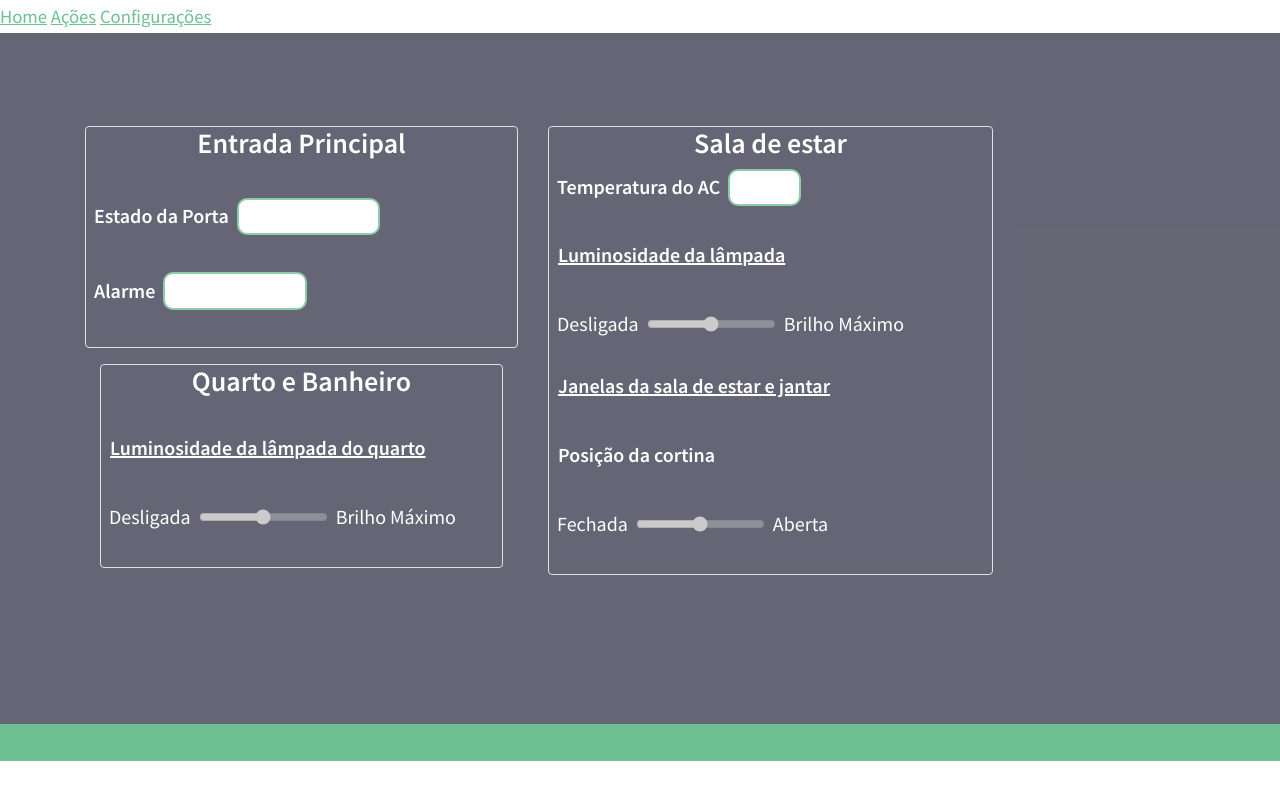
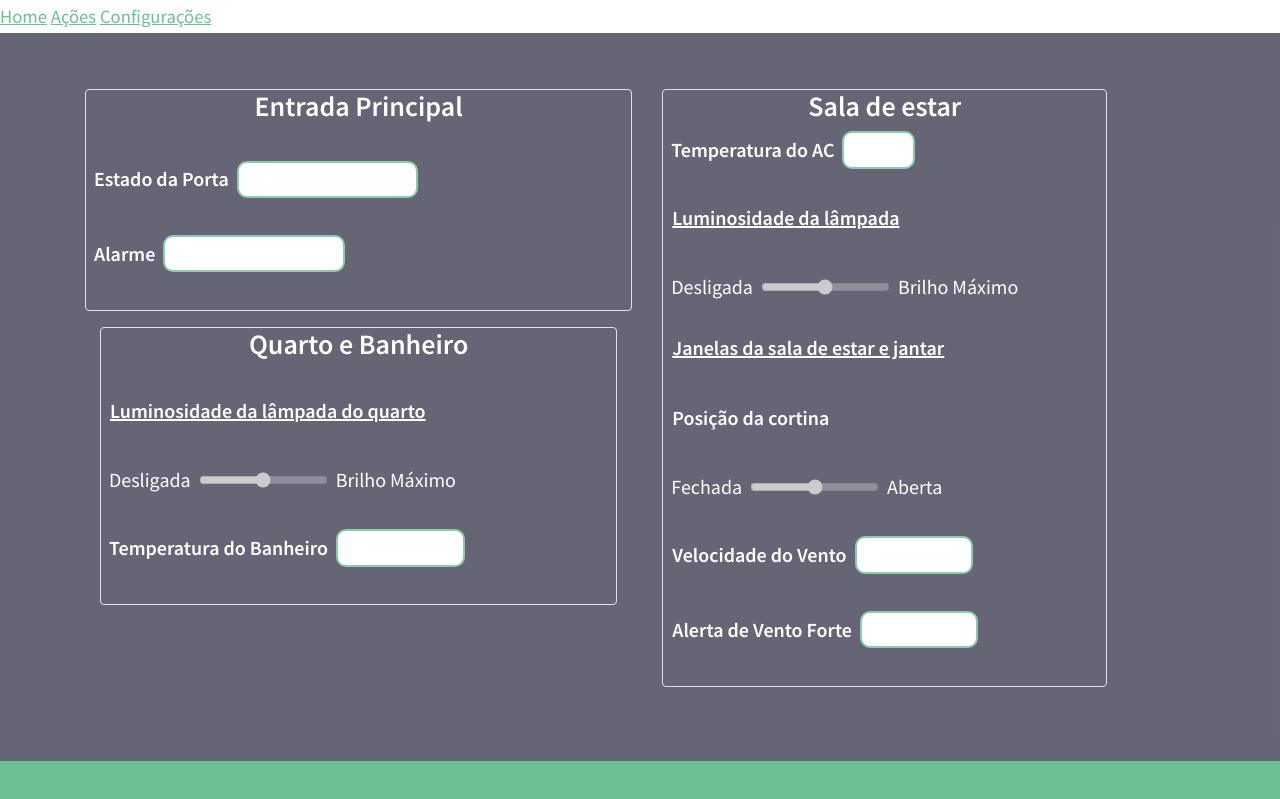
Before and after one commit to felipe-tavares/projeto_automacao_supervisao, a plain HTML site: page projeto_automacao_supervisao/web/monitor.html in a window 1280 px wide. Shown: the part 29-828 px from the top of the page. Before the commit the page ends 800 px from the top, so only its background shows below. Drawn offline with nearby package versions, Linux system fonts and the light colour scheme.

Commit message:
continuação-pages

```diff
--- a/projeto_automacao_supervisao/web/assets/css/main.css
+++ b/projeto_automacao_supervisao/web/assets/css/main.css
@@ -400,8 +400,6 @@
 		#banner .monitor{
 			position: relative;
 			z-index: 10005;
-			padding-top: 2em;
-			margin-bottom: 6em;
 		}
 
 
--- a/projeto_automacao_supervisao/web/monitor.html
+++ b/projeto_automacao_supervisao/web/monitor.html
@@ -64,6 +64,11 @@
                                         <label class="h5 ml-2">Brilho Máximo</label>
                                     </form>
 
+                                    <form class="form-inline">
+                                        <label class="h5 font-weight-bold ml-2">Temperatura do Banheiro</label>
+                                        <input type="text" class="col-md-3 ml-2" class="form-control-plaintext" id="tempBanheiro" disabled>
+                                    </form>
+
                                 </div>
 
                             </div>
@@ -103,6 +108,17 @@
                                                 <label class="h5 ml-2">Aberta</label>
                                             </form>
 
+
+                                            <form class="row form-inline">
+                                                <label class="h5 font-weight-bold ml-4">Velocidade do Vento</label>
+                                                <input type="text" class="col-md-3 ml-2" class="form-control-plaintext" id="velocidadeVento" disabled>
+                                            </form>
+
+                                            <form class="row form-inline">
+                                                <label class="h5 font-weight-bold ml-4">Alerta de Vento Forte</label>
+                                                <input type="text" class="col-md-3 ml-2" class="form-control-plaintext" id="alertaVento" disabled>
+                                            </form>
+
                                 </div>
 
                             </div>
```
Lines whose indentation alone changed are shown as unchanged.
